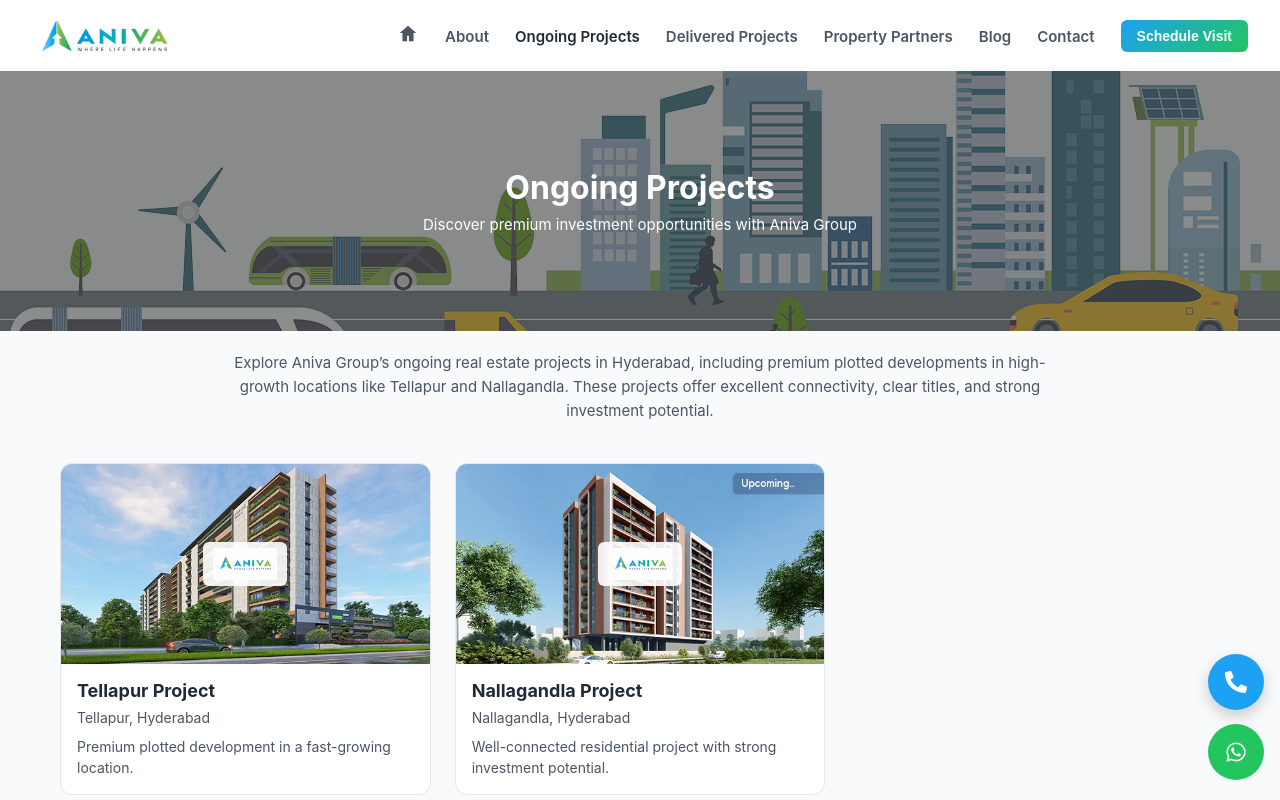
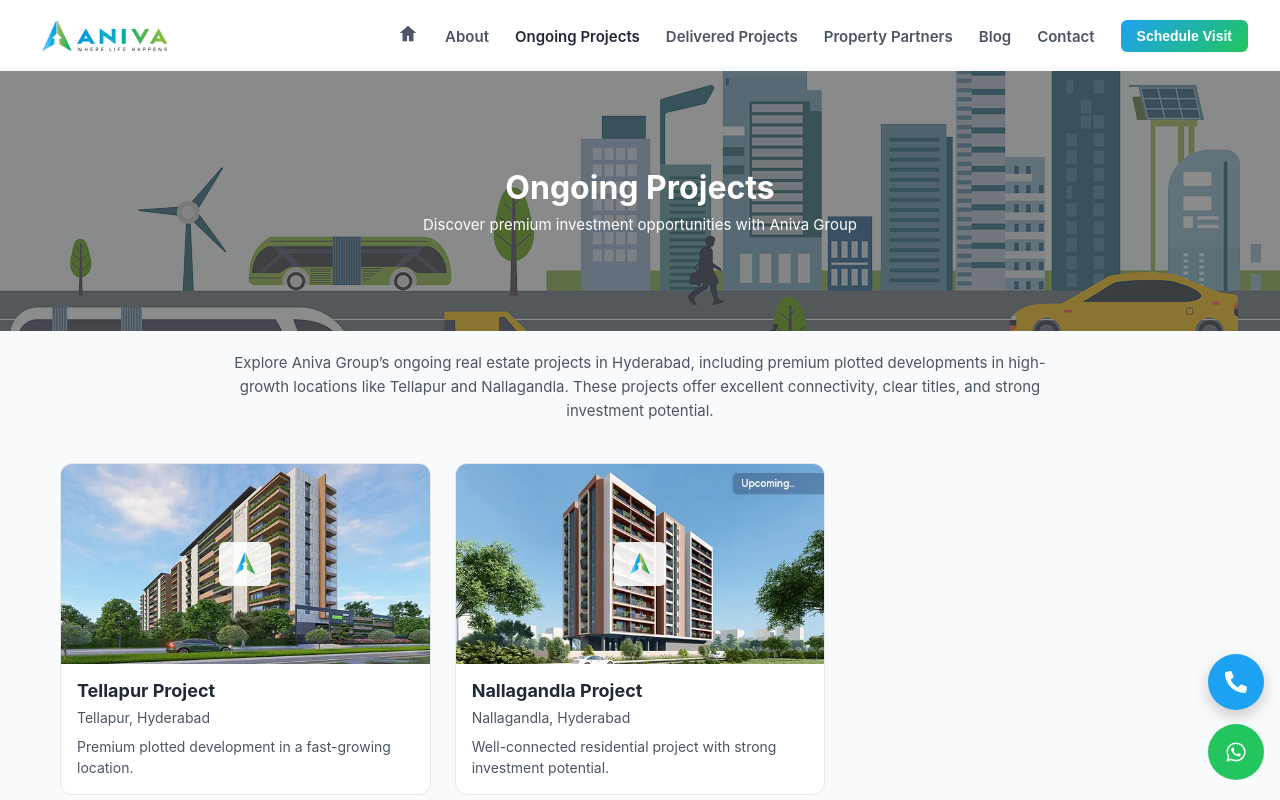
Before and after one commit to tacomines/anivagroup, a Next.js app: page /ongoing-projects in a window 1280 px wide. Shown: the top 800 px of the page. Built offline with nearby package versions, Linux system fonts and the light colour scheme.

Commit message:
errors fixed

```diff
--- a/app/ongoing-projects/PageClient.tsx
+++ b/app/ongoing-projects/PageClient.tsx
@@ -48,7 +48,7 @@
 
                 {/* LOGO */}
                 <div className={styles.logoOverlay}>
-                  <img src="/images/logo-big.png" alt="Aniva Group logo" />
+                  <img src="/images/icon.png" alt="Aniva Group logo" />
                 </div>
               </div>
 
```
